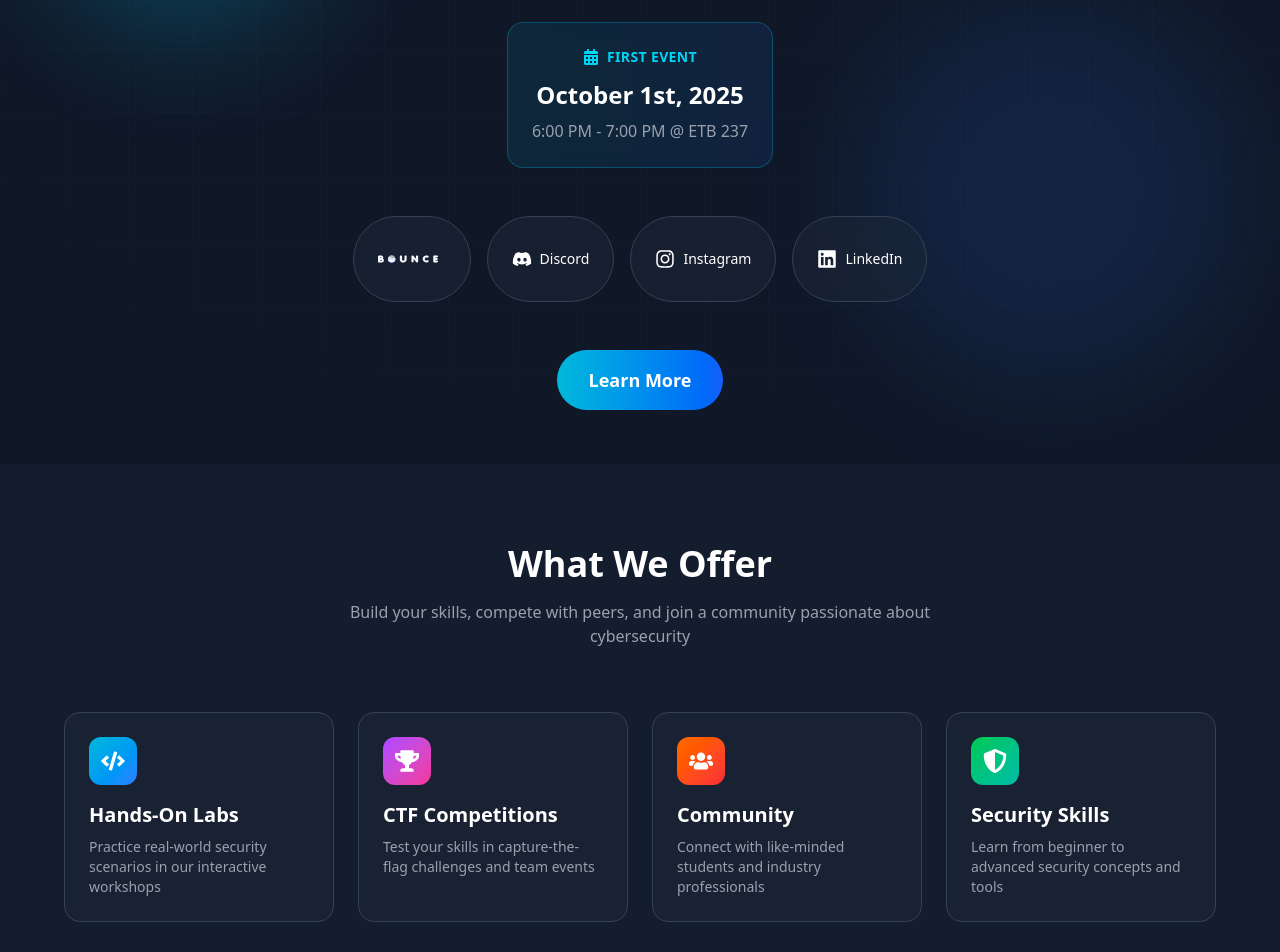
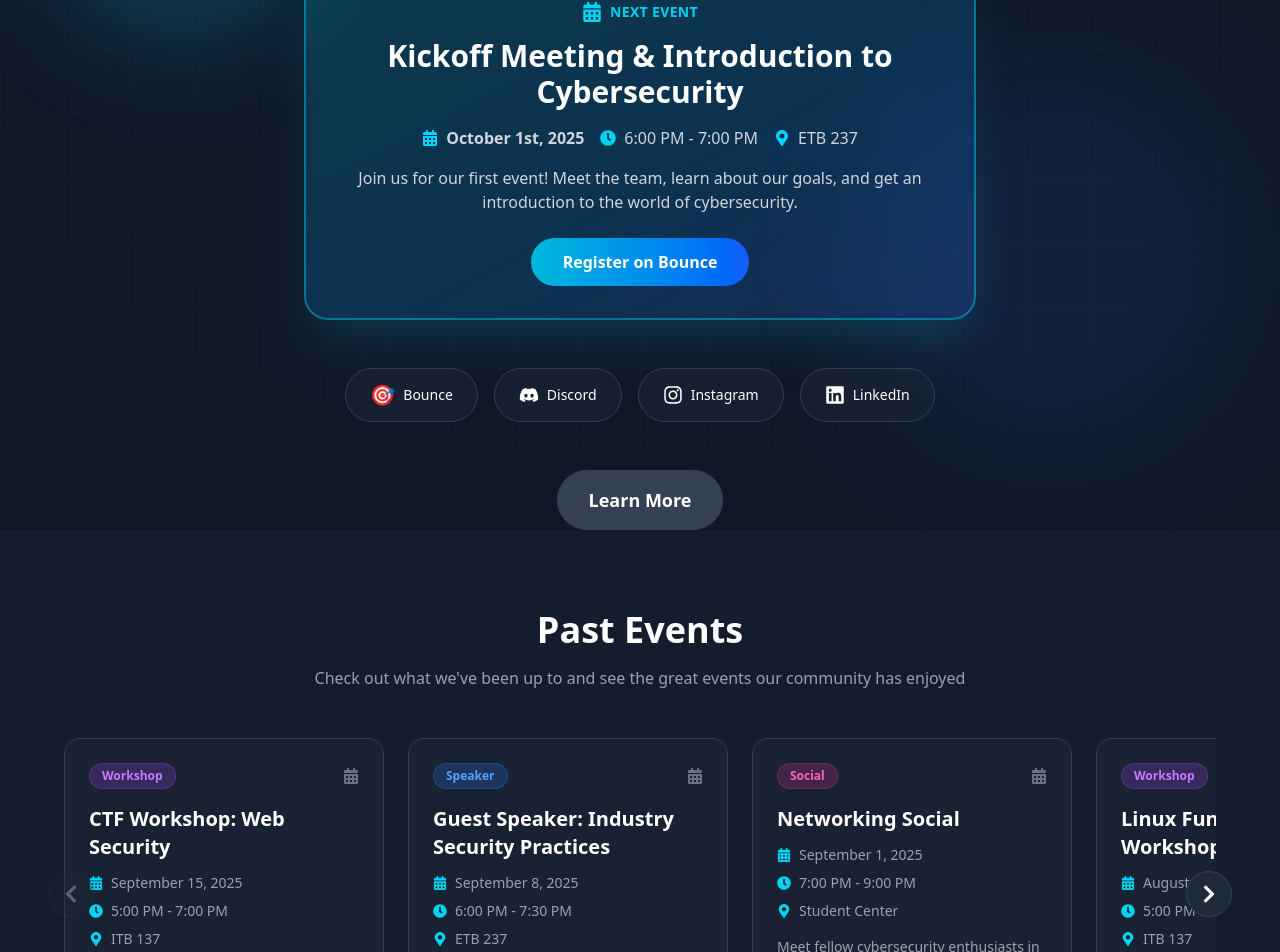
Before and after one commit to McMaster-Cyber-Society/mcmaster-cyber-society, a React (Vite) app: page / in a window 1280 px wide. Shown: the part 400-1352 px from the top of the page. Built offline with nearby package versions, Linux system fonts and the light colour scheme.

Commit message:
feat: event scrolling feature and add EventCard component

```diff
--- /dev/null
+++ b/src/components/EventCard.tsx
@@ -0,0 +1,42 @@
+import { FaCalendarAlt, FaClock, FaMapMarkerAlt } from 'react-icons/fa';
+
+export default function EventCard({ event }) {
+  const getTypeColor = (type) => {
+    switch(type) {
+      case 'Workshop': return 'bg-purple-500/20 text-purple-400 border-purple-500/30';
+      case 'Speaker': return 'bg-blue-500/20 text-blue-400 border-blue-500/30';
+      case 'Social': return 'bg-pink-500/20 text-pink-400 border-pink-500/30';
+      default: return 'bg-gray-500/20 text-gray-400 border-gray-500/30';
+    }
+  };
+
+  return (
+    <div className="flex-shrink-0 w-80 bg-gray-800/50 rounded-2xl p-6 border border-gray-700 hover:border-gray-600 transition-all group">
+      <div className="flex items-center justify-between mb-4">
+        <span className={`px-3 py-1 rounded-full text-xs font-semibold border ${getTypeColor(event.type)}`}>
+          {event.type}
+        </span>
+        <FaCalendarAlt className="text-gray-500" />
+      </div>
+
+      <h3 className="text-xl font-bold mb-3 group-hover:text-cyan-400 transition-colors">{event.title}</h3>
+
+      <div className="space-y-2 mb-4 text-sm text-gray-400">
+        <div className="flex items-center gap-2">
+          <FaCalendarAlt className="text-cyan-400" />
+          <span>{event.date}</span>
+        </div>
+        <div className="flex items-center gap-2">
+          <FaClock className="text-cyan-400" />
+          <span>{event.time}</span>
+        </div>
+        <div className="flex items-center gap-2">
+          <FaMapMarkerAlt className="text-cyan-400" />
+          <span>{event.location}</span>
+        </div>
+      </div>
+
+      <p className="text-gray-400 text-sm">{event.description}</p>
+    </div>
+  );
+}
--- a/src/components/SocialButton.tsx
+++ b/src/components/SocialButton.tsx
@@ -1,4 +1,4 @@
-export default function SocialButton({ href, icon, imgSrc, label, color = "hover:bg-cyan-500/20 hover:border-cyan-500" }) {
+export default function SocialButton({ href, icon, emoji, label, color = "hover:bg-cyan-500/20 hover:border-cyan-500" }) {
   return (
     <a
       href={href}
@@ -6,8 +6,8 @@ export default function SocialButton({ href, icon, imgSrc, label, color = "hover
       rel="noreferrer"
       className={`flex items-center gap-2 px-6 py-3 rounded-full border border-gray-700 bg-gray-800/50 backdrop-blur-sm transition-all ${color} group`}
     >
-      {imgSrc ? (
-        <img src={imgSrc} alt={label} className="w-15 h-15" />
+      {emoji ? (
+        <span className="text-xl">{emoji}</span>
       ) : (
         <span className="text-xl">{icon}</span>
       )}
--- a/src/pages/Home.jsx
+++ b/src/pages/Home.jsx
@@ -1,16 +1,79 @@
-import { Link } from "react-router-dom";
-import { FaShieldAlt, FaCalendarAlt, FaDiscord, FaInstagram, FaLinkedin, FaCode, FaTrophy, FaUsers } from "react-icons/fa";
+import { FaDiscord, FaInstagram, FaLinkedin, FaShieldAlt, FaUsers, FaTrophy, FaCalendarAlt, FaCode, FaClock, FaMapMarkerAlt, FaChevronLeft, FaChevronRight } from "react-icons/fa";
+import { useState } from "react";
+import SocialButton from "../components/SocialButton";
+import EventCard from "../components/EventCard";
+import FeatureCard from "../components/FeatureCard";
 import Footer from "../components/Footer";
-import SocialButton from "../components/SocialButton";
-import FeatureCard from "../components/FeatureCard";
 
+// Sample events data
+const upcomingEvent = {
+  id: 1,
+  title: "Kickoff Meeting & Introduction to Cybersecurity",
+  date: "October 1st, 2025",
+  time: "6:00 PM - 7:00 PM",
+  location: "ETB 237",
+  description: "Join us for our first event! Meet the team, learn about our goals, and get an introduction to the world of cybersecurity.",
+  type: "Meeting",
+  featured: true
+};
 
-// Home Page
+const pastEvents = [
+  {
+    id: 2,
+    title: "CTF Workshop: Web Security",
+    date: "September 15, 2025",
+    time: "5:00 PM - 7:00 PM",
+    location: "ITB 137",
+    description: "Hands-on workshop covering OWASP Top 10 vulnerabilities and web exploitation techniques.",
+    type: "Workshop"
+  },
+  {
+    id: 3,
+    title: "Guest Speaker: Industry Security Practices",
+    date: "September 8, 2025",
+    time: "6:00 PM - 7:30 PM",
+    location: "ETB 237",
+    description: "Industry professional shares insights on real-world security practices and career paths.",
+    type: "Speaker"
+  },
+  {
+    id: 4,
+    title: "Networking Social",
+    date: "September 1, 2025",
+    time: "7:00 PM - 9:00 PM",
+    location: "Student Center",
+    description: "Meet fellow cybersecurity enthusiasts in a casual setting.",
+    type: "Social"
+  },
+  {
+    id: 5,
+    title: "Linux Fundamentals Workshop",
+    date: "August 25, 2025",
+    time: "5:00 PM - 7:00 PM",
+    location: "ITB 137",
+    description: "Learn essential Linux commands and system administration basics.",
+    type: "Workshop"
+  }
+];
+
+// Main App Component
 export default function Home() {
+  const [scrollPosition, setScrollPosition] = useState(0);
+  const cardWidth = 320;
+
+  const scrollLeft = () => {
+    setScrollPosition(Math.max(scrollPosition - cardWidth, 0));
+  };
+
+  const scrollRight = () => {
+    const maxScroll = (pastEvents.length - 1) * cardWidth;
+    setScrollPosition(Math.min(scrollPosition + cardWidth, maxScroll));
+  };
+
   return (
     <>
       {/* Hero Section */}
-      <div className="relative min-h-screen flex flex-col items-center justify-center px-4 overflow-hidden">
+      <div className="relative min-h-screen flex flex-col items-center justify-center px-4 overflow-hidden bg-gray-900 text-white">
         {/* Animated background grid */}
         <div className="absolute inset-0 bg-[linear-gradient(to_right,#1f2937_1px,transparent_1px),linear-gradient(to_bottom,#1f2937_1px,transparent_1px)] bg-[size:4rem_4rem] [mask-image:radial-gradient(ellipse_60%_50%_at_50%_50%,#000_70%,transparent_100%)] opacity-20"></div>
 
@@ -37,37 +100,109 @@ export default function Home() {
             Join the community defending tomorrow's digital frontier
           </p>
 
-          {/* Event Card */}
-          <div className="mb-12 inline-block">
-            <div className="bg-gradient-to-r from-cyan-500/10 to-blue-500/10 border border-cyan-500/30 rounded-2xl p-6 backdrop-blur-sm">
-              <div className="flex items-center justify-center gap-2 mb-3">
-                <FaCalendarAlt className="text-cyan-400" />
-                <span className="text-cyan-400 font-semibold text-sm uppercase tracking-wide">First Event</span>
+          {/* Featured Event Card */}
+          <div className="mb-12">
+            <div className="bg-gradient-to-br from-cyan-500/20 to-blue-500/20 border-2 border-cyan-500/50 rounded-3xl p-8 backdrop-blur-sm shadow-2xl shadow-cyan-500/20 max-w-2xl mx-auto">
+              <div className="flex items-center justify-center gap-2 mb-4">
+                <FaCalendarAlt className="text-cyan-400 text-xl" />
+                <span className="text-cyan-400 font-bold text-sm uppercase tracking-wide">Next Event</span>
               </div>
-              <p className="text-2xl font-bold mb-2">October 1st, 2025</p>
-              <p className="text-gray-400">6:00 PM - 7:00 PM @ ETB 237</p>
+
+              <h3 className="text-2xl md:text-3xl font-bold mb-4">{upcomingEvent.title}</h3>
+
+              <div className="flex flex-col sm:flex-row gap-4 justify-center items-center mb-4 text-gray-300">
+                <div className="flex items-center gap-2">
+                  <FaCalendarAlt className="text-cyan-400" />
+                  <span className="font-semibold">{upcomingEvent.date}</span>
+                </div>
+                <div className="flex items-center gap-2">
+                  <FaClock className="text-cyan-400" />
+                  <span>{upcomingEvent.time}</span>
+                </div>
+                <div className="flex items-center gap-2">
+                  <FaMapMarkerAlt className="text-cyan-400" />
+                  <span>{upcomingEvent.location}</span>
+                </div>
+              </div>
+
+              <p className="text-gray-300 mb-6">{upcomingEvent.description}</p>
+
+              <a
+                href="https://www.bouncelife.com/organizations/685c7166831541b7d83256ea"
+                target="_blank"
+                rel="noreferrer"
+                className="inline-block bg-gradient-to-r from-cyan-500 to-blue-600 text-white px-8 py-3 rounded-full font-semibold hover:shadow-lg hover:shadow-cyan-500/50 transition-all hover:scale-105"
+              >
+                Register on Bounce
+              </a>
             </div>
           </div>
 
           {/* Social Links */}
           <div className="flex flex-wrap justify-center gap-4 mb-12">
-            <SocialButton href="https://www.bouncelife.com/organizations/685c7166831541b7d83256ea" imgSrc="src/assets/bounce.svg" />
+            <SocialButton
+              href="https://www.bouncelife.com/organizations/685c7166831541b7d83256ea"
+              label="Bounce"
+              emoji="🎯"
+            />
             <SocialButton href="https://discord.gg/TCGaMGDVuA" icon={<FaDiscord />} label="Discord" color="hover:bg-indigo-500/20 hover:border-indigo-500" />
             <SocialButton href="https://www.instagram.com/cybersociety.mcmaster" icon={<FaInstagram />} label="Instagram" color="hover:bg-pink-500/20 hover:border-pink-500" />
             <SocialButton href="https://www.linkedin.com/company/mcmaster-cyber-society" icon={<FaLinkedin />} label="LinkedIn" color="hover:bg-blue-500/20 hover:border-blue-500" />
           </div>
 
-          <Link
-            to="/info"
-            className="inline-block bg-gradient-to-r from-cyan-500 to-blue-600 text-white px-8 py-4 rounded-full font-semibold text-lg hover:shadow-lg hover:shadow-cyan-500/50 transition-all hover:scale-105"
-          >
+          <button className="inline-block bg-gray-700 hover:bg-gray-600 text-white px-8 py-4 rounded-full font-semibold text-lg transition-all hover:scale-105">
             Learn More
-          </Link>
+          </button>
+        </div>
+      </div>
+
+      {/* Past Events Section */}
+      <div className="py-20 px-4 bg-gray-800/30">
+        <div className="max-w-6xl mx-auto">
+          <div className="text-center mb-12">
+            <h2 className="text-4xl font-bold mb-4">Past Events</h2>
+            <p className="text-gray-400 max-w-2xl mx-auto">
+              Check out what we've been up to and see the great events our community has enjoyed
+            </p>
+          </div>
+
+          {/* Scrollable Events Container */}
+          <div className="relative">
+            {/* Left Arrow */}
+            <button
+              onClick={scrollLeft}
+              disabled={scrollPosition === 0}
+              className="absolute left-0 top-1/2 -translate-y-1/2 z-10 bg-gray-800 hover:bg-gray-700 disabled:opacity-30 disabled:cursor-not-allowed p-3 rounded-full border border-gray-700 transition-all -ml-4"
+            >
+              <FaChevronLeft className="text-xl" />
+            </button>
+
+            {/* Right Arrow */}
+            <button
+              onClick={scrollRight}
+              disabled={scrollPosition >= (pastEvents.length - 1) * cardWidth}
+              className="absolute right-0 top-1/2 -translate-y-1/2 z-10 bg-gray-800 hover:bg-gray-700 disabled:opacity-30 disabled:cursor-not-allowed p-3 rounded-full border border-gray-700 transition-all -mr-4"
+            >
+              <FaChevronRight className="text-xl" />
+            </button>
+
+            {/* Events Scroll Container */}
+            <div className="overflow-hidden">
+              <div
+                className="flex gap-6 transition-transform duration-500 ease-out"
+                style={{ transform: `translateX(-${scrollPosition}px)` }}
+              >
+                {pastEvents.map((event) => (
+                  <EventCard key={event.id} event={event} />
+                ))}
+              </div>
+            </div>
+          </div>
         </div>
       </div>
 
       {/* Features Section */}
-      <div className="py-20 px-4 bg-gray-800/30">
+      <div className="py-20 px-4">
         <div className="max-w-6xl mx-auto">
           <h2 className="text-4xl font-bold text-center mb-4">What We Offer</h2>
           <p className="text-gray-400 text-center mb-16 max-w-2xl mx-auto">
@@ -94,7 +229,7 @@ export default function Home() {
               gradient="from-orange-500 to-red-500"
             />
             <FeatureCard
-              icon={<FaShieldAlt />}
+              imgSrc="logo.png"
               title="Security Skills"
               description="Learn from beginner to advanced security concepts and tools"
               gradient="from-green-500 to-teal-500"
```
Also changed, not shown: src/components/FeatureCard.tsx (line endings or trailing spaces).
